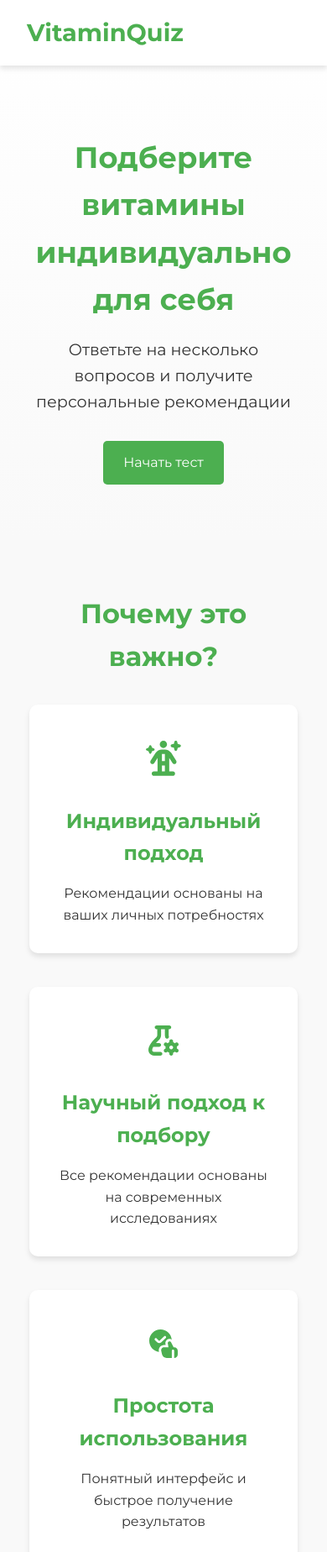
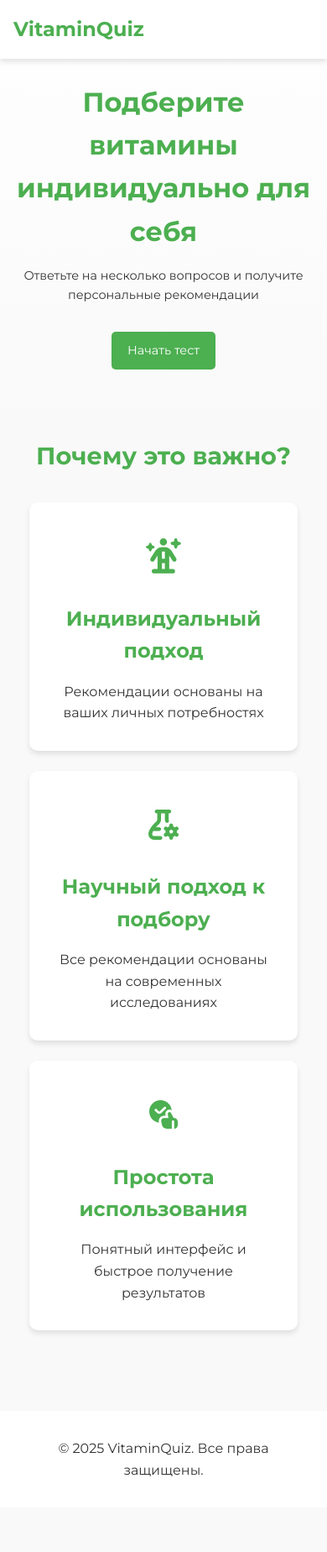
Before and after one commit to Mikarmk/eda.github.io, a plain HTML site: page index.html in a window 390 px wide. Shown: the top 1848 px of the page at 84% size. After the commit the page ends 1795 px from the top, so only its background shows below. Drawn offline with Linux system fonts and the light colour scheme.

Commit message:
Add files via upload

```diff
--- a/css/results.css
+++ b/css/results.css
@@ -1,11 +1,3 @@
-body {
-    font-family: 'Montserrat', sans-serif;
-    line-height: 1.6;
-    color: var(--text-color);
-    background-color: var(--background-color);
-  }
-
-
 .results-container {
     max-width: 800px;
     margin: 100px auto 0; /* учёт фиксированного header */
@@ -107,3 +99,19 @@ body {
       position: static;
     }
   }
+
+  /* Адаптив для мобильных устройств */
+  @media (max-width: 768px) {
+    .results-container {
+      padding: 1rem;
+    }
+
+    .results-content {
+      padding: 1.5rem;
+    }
+
+    .actions button {
+      padding: 0.7rem 1.2rem;
+      font-size: 0.9rem;
+    }
+  }
--- a/css/style.css
+++ b/css/style.css
@@ -19,7 +19,6 @@
     color: var(--text-color);
     background-color: var(--background-color);
   }
-
 
   header {
     background-color: #fff;
@@ -111,7 +110,7 @@
     display: grid;
     grid-template-columns: repeat(auto-fit, minmax(280px, 1fr));
     gap: 2.5rem;
-    justify-items: center; /* Центрирование карточек */
+    justify-items: center;
   }
 
   .feature-card {
@@ -154,12 +153,56 @@
     box-shadow: var(--shadow);
   }
 
+  /* Адаптив для мобильных устройств */
   @media (max-width: 768px) {
+    nav {
+      padding: 1rem;
+    }
+
+    .logo {
+      font-size: 1.5rem;
+    }
+
     .nav-links {
-      display: none;
+      display: none; /* Можно добавить мобильное меню при необходимости */
+    }
+
+    .hero {
+      padding: 6rem 1rem 3rem;
     }
 
     .hero h1 {
       font-size: 2.2rem;
     }
+
+    .hero p {
+      font-size: 1rem;
+    }
+
+    .features {
+      padding: 2rem 1rem;
+    }
+
+    .features h2 {
+      font-size: 1.8rem;
+    }
+
+    .features-grid {
+      gap: 1.5rem;
+    }
   }
+
+  @media (max-width: 480px) {
+    .hero h1 {
+      font-size: 2rem;
+    }
+
+    .hero p {
+      font-size: 0.9rem;
+    }
+
+    .cta-button {
+      padding: 0.7rem 1.2rem;
+      font-size: 0.9rem;
+    }
+  }
--- a/index.html
+++ b/index.html
@@ -50,7 +50,7 @@
     </main>
 
     <footer>
-        <p>&copy; 2024 VitaminQuiz. Все права защищены.</p>
+        <p>&copy; 2025 VitaminQuiz. Все права защищены.</p>
     </footer>
 
     <script src="js/auth.js"></script>
```
Also changed, not shown: css/profile.css (+26 -0 lines), css/quiz.css (+16 -1 lines).
